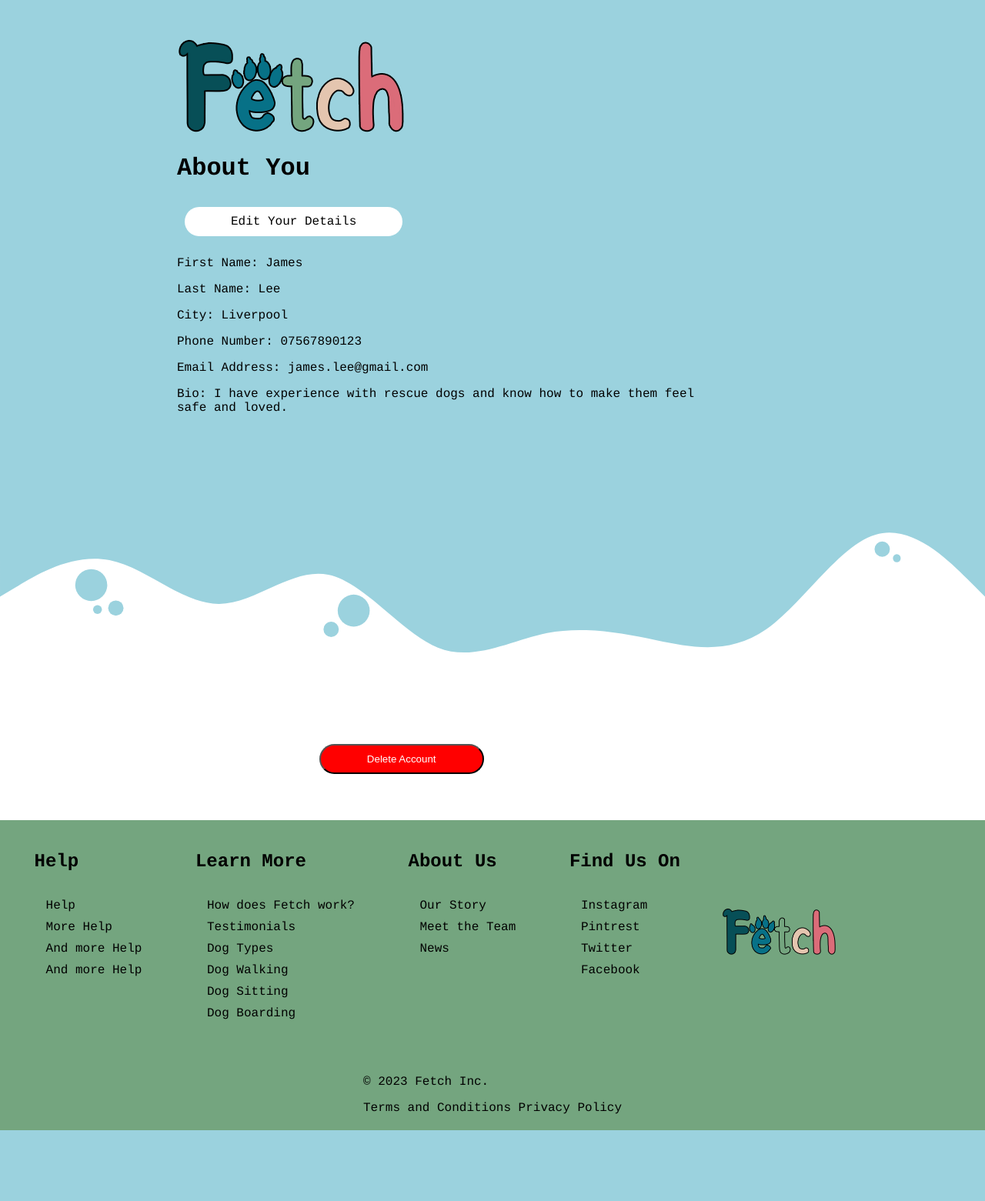
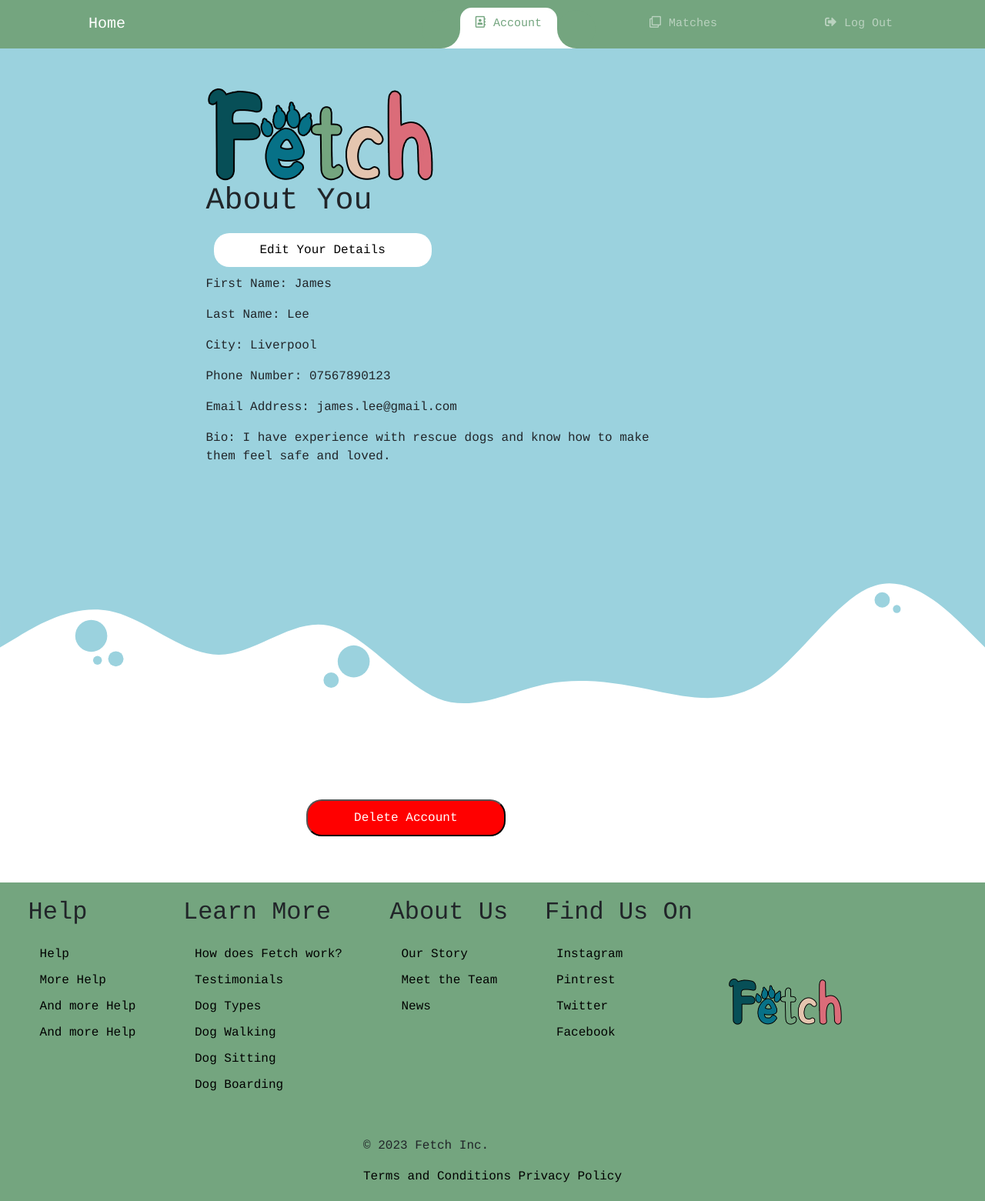
Before and after one commit to aleighdavidson/PetSittingWebsite, a Flask app: page /account/1 in a window 1280 px wide. Shown: the whole page at 77% size. Before the commit the page ends 1469 px from the top, so only its background shows below. Run offline with Flask 3, Linux system fonts and the light colour scheme; data comes from the database, SQL or seed files in the repository; parts of the project's set-up code (start-up, migrations or seed data) failed here and were passed over; some libraries are stand-ins or nearby versions.

Commit message:
Added navbar - needs onclick functionality - and changed owner matches page

```diff
--- a/FetchApp/application/routes.py
+++ b/FetchApp/application/routes.py
@@ -125,7 +125,8 @@ def edit_dog(id):
 def matches(type_id):
     # retrieve all dogs of the specified dog type
     dog = service.match_dog(type_id)
-    return render_template('matches.html', dog=dog)
+    user = service.get_account_details(type_id)
+    return render_template('matches.html', dog=dog, user=user)
 
 
 # route display dog profile
--- /dev/null
+++ b/FetchApp/application/static/navbar.css
@@ -0,0 +1,168 @@
+body {
+	margin: 0;
+	padding: 0;
+	font-family: var(--font);
+	font-size: 16px;
+}
+* {
+  margin: 0;
+  padding: 0;
+}
+i {
+  margin-right: 10px;
+}
+/*----------bootstrap-navbar-css------------*/
+.navbar-logo {
+  padding: 15px;
+  color: #fff;
+  margin-left: 100px;
+}
+.navbar-mainbg {
+  background-color: #74A57F;
+  padding: 0px;
+}
+#navbarSupportedContent {
+  overflow: hidden;
+  position: relative;
+}
+#navbarSupportedContent ul {
+  padding: 0px;
+  margin: 0px;
+}
+#navbarSupportedContent ul li a i {
+  margin-right: 10px;
+}
+#navbarSupportedContent li {
+  list-style-type: none;
+  float: left;
+  margin-right: 100px;
+}
+#navbarSupportedContent ul li a {
+  color: rgba(255, 255, 255, 0.5);
+  text-decoration: none;
+  font-size: 15px;
+  display: block;
+  padding: 20px 20px;
+  transition-duration: 0.6s;
+  transition-timing-function: cubic-bezier(0.68, -0.55, 0.265, 1.55);
+  position: relative;
+}
+#navbarSupportedContent > ul > li.active > a {
+  color: #74A57F;
+  background-color: transparent;
+  transition: all 0.7s;
+}
+#navbarSupportedContent a:not(:only-child):after {
+  content: "\f105";
+  position: absolute;
+  right: 20px;
+  top: 10px;
+  font-size: 14px;
+  font-family: "Font Awesome 5 Free";
+  display: inline-block;
+  padding-right: 3px;
+  vertical-align: middle;
+  font-weight: 900;
+  transition: 0.5s;
+}
+#navbarSupportedContent .active > a:not(:only-child):after {
+  transform: rotate(90deg);
+}
+.hori-selector {
+  display: inline-block;
+  position: absolute;
+  height: 100%;
+  top: 0px;
+  left: 0px;
+  transition-duration: 0.6s;
+  transition-timing-function: cubic-bezier(0.68, -0.55, 0.265, 1.55);
+  background-color: #fff;
+  border-top-left-radius: 15px;
+  border-top-right-radius: 15px;
+  margin-top: 10px;
+}
+.hori-selector .right,
+.hori-selector .left {
+  position: absolute;
+  width: 25px;
+  height: 25px;
+  background-color: #fff;
+  bottom: 10px;
+}
+.hori-selector .right {
+  right: -25px;
+}
+.hori-selector .left {
+  left: -25px;
+}
+.hori-selector .right:before,
+.hori-selector .left:before {
+  content: "";
+  position: absolute;
+  width: 50px;
+  height: 50px;
+  border-radius: 50%;
+  background-color: #74A57F;
+}
+.hori-selector .right:before {
+  bottom: 0;
+  right: -25px;
+}
+.hori-selector .left:before {
+  bottom: 0;
+  left: -25px;
+}
+
+@media (min-width: 992px) {
+  .navbar-expand-custom {
+    -ms-flex-flow: row nowrap;
+    flex-flow: row nowrap;
+    -ms-flex-pack: start;
+    justify-content: flex-start;
+  }
+  .navbar-expand-custom .navbar-nav {
+    -ms-flex-direction: row;
+    flex-direction: row;
+  }
+  .navbar-expand-custom .navbar-toggler {
+    display: none;
+  }
+  .navbar-expand-custom .navbar-collapse {
+    display: -ms-flexbox !important;
+    display: flex !important;
+    -ms-flex-preferred-size: auto;
+    flex-basis: auto;
+  }
+}
+
+@media (max-width: 991px) {
+  #navbarSupportedContent ul li a {
+    padding: 12px 30px;
+  }
+  .hori-selector {
+    margin-top: 0px;
+    margin-left: 10px;
+    border-radius: 0;
+    border-top-left-radius: 25px;
+    border-bottom-left-radius: 25px;
+  }
+  .hori-selector .left,
+  .hori-selector .right {
+    right: 10px;
+  }
+  .hori-selector .left {
+    top: -25px;
+    left: auto;
+  }
+  .hori-selector .right {
+    bottom: -25px;
+  }
+  .hori-selector .left:before {
+    left: -25px;
+    top: -25px;
+  }
+  .hori-selector .right:before {
+    bottom: -25px;
+    left: -25px;
+  }
+}
--- /dev/null
+++ b/FetchApp/application/static/navbar.js
@@ -0,0 +1,86 @@
+// ---------Responsive-navbar-active-animation-----------
+function test() {
+  var tabsNewAnim = $("#navbarSupportedContent");
+  var selectorNewAnim = $("#navbarSupportedContent").find("li").length;
+  var activeItemNewAnim = tabsNewAnim.find(".active");
+  var activeWidthNewAnimHeight = activeItemNewAnim.innerHeight();
+  var activeWidthNewAnimWidth = activeItemNewAnim.innerWidth();
+  var itemPosNewAnimTop = activeItemNewAnim.position();
+  var itemPosNewAnimLeft = activeItemNewAnim.position();
+  $(".hori-selector").css({
+    top: itemPosNewAnimTop.top + "px",
+    left: itemPosNewAnimLeft.left + "px",
+    height: activeWidthNewAnimHeight + "px",
+    width: activeWidthNewAnimWidth + "px"
+  });
+  $("#navbarSupportedContent").on("click", "li", function (e) {
+    $("#navbarSupportedContent ul li").removeClass("active");
+    $(this).addClass("active");
+    var activeWidthNewAnimHeight = $(this).innerHeight();
+    var activeWidthNewAnimWidth = $(this).innerWidth();
+    var itemPosNewAnimTop = $(this).position();
+    var itemPosNewAnimLeft = $(this).position();
+    $(".hori-selector").css({
+      top: itemPosNewAnimTop.top + "px",
+      left: itemPosNewAnimLeft.left + "px",
+      height: activeWidthNewAnimHeight + "px",
+      width: activeWidthNewAnimWidth + "px"
+    });
+  });
+}
+$(document).ready(function () {
+  setTimeout(function () {
+    test();
+  });
+});
+$(window).on("resize", function () {
+  setTimeout(function () {
+    test();
+  }, 500);
+});
+$(".navbar-toggler").click(function () {
+  $(".navbar-collapse").slideToggle(300);
+  setTimeout(function () {
+    test();
+  });
+});
+
+// --------------add active class-on another-page move----------
+jQuery(document).ready(function ($) {
+  // Get current path and find target link
+  var path = window.location.pathname.split("/").pop();
+
+  // Account for home page with empty path
+  if (path == "") {
+    path = "index.html";
+  }
+
+  var target = $('#navbarSupportedContent ul li a[href="' + path + '"]');
+  // Add active class to target link
+  target.parent().addClass("active");
+});
+
+// Add active class on another page linked
+// ==========================================
+// $(window).on('load',function () {
+//     var current = location.pathname;
+//     console.log(current);
+//     $('#navbarSupportedContent ul li a').each(function(){
+//         var $this = $(this);
+//         // if the current path is like this link, make it active
+//         if($this.attr('href').indexOf(current) !== -1){
+//             $this.parent().addClass('active');
+//             $this.parents('.menu-submenu').addClass('show-dropdown');
+//             $this.parents('.menu-submenu').parent().addClass('active');
+//         }else{
+//             $this.parent().removeClass('active');
+//         }
+//     })
+// });
+
+function redirectUserAccount(id){
+window.location.href = 'http://127.0.0.1:5000/account/'+ id;
+}
+function redirectUserMatches(id){
+window.location.href = 'http://127.0.0.1:5000/matches/'+ id;
+}
--- a/FetchApp/application/templates/account.html
+++ b/FetchApp/application/templates/account.html
@@ -1,5 +1,30 @@
 {% extends "layout.html" %}
 {% block body_content %}
+
+<nav class="navbar navbar-expand-custom navbar-mainbg">
+  <a class="navbar-brand navbar-logo" href="http://127.0.0.1:5000/">Home</a>
+  <button class="navbar-toggler" type="button" aria-controls="navbarSupportedContent" aria-expanded="false" aria-label="Toggle navigation">
+    <i class="fas fa-bars text-white"></i>
+  </button>
+  <div class="collapse navbar-collapse" id="navbarSupportedContent">
+    <ul class="navbar-nav ml-auto">
+      <div class="hori-selector">
+        <div class="left"></div>
+        <div class="right"></div>
+      </div>
+      <li class="nav-item active">
+        <a class="nav-link" href="javascript:void(0);" onclick="redirectUserAccount({{user.id}})"><i class="far fa-address-book"></i>Account</a>
+      </li>
+      <li class="nav-item">
+        <a class="nav-link" href="javascript:void(0);" onclick="redirectUserMatches({{user.id}})"><i class="far fa-clone"></i>Matches</a>
+      </li>
+      <li class="nav-item">
+        <a class="nav-link" href="javascript:void(0);"><i class="fas fa-sign-out-alt"></i>Log Out</a>
+      </li>
+    </ul>
+  </div>
+</nav>
+
 <div class="heroGridContainer">
 		<div id="heroColorBackground"></div>
 		<img id="heroBackground" src="/static/images/wave.svg">
--- a/FetchApp/application/templates/layout.html
+++ b/FetchApp/application/templates/layout.html
@@ -5,6 +5,13 @@
     <meta http-equiv="X-UA-Compatible" content="IE=edge">
 	<meta name="viewport" content="width=device-width, initial-scale=1.0">
     <title> {{pageTitle}} </title>
+    <link rel="stylesheet" href="https://cdn.jsdelivr.net/npm/bootstrap@4.6.1/dist/css/bootstrap.min.css" integrity="sha384-zCbKRCUGaJDkqS1kPbPd7TveP5iyJE0EjAuZQTgFLD2ylzuqKfdKlfG/eSrtxUkn" crossorigin="anonymous">
+    <link rel="stylesheet" href="https://cdnjs.cloudflare.com/ajax/libs/font-awesome/5.10.2/css/all.css" integrity="sha384-Ex0vLvgbKZTFlqEetkjk2iUgM+H5udpQKFKjBoGFwPaHRGhiWyVI6jLz/3fBm5ht" crossorigin="anonymous">
+    <script src="https://code.jquery.com/jquery-3.4.1.min.js" integrity="sha384-vk5WoKIaW/vJyUAd9n/wmopsmNhiy+L2Z+SBxGYnUkunIxVxAv/UtMOhba/xskxh" crossorigin="anonymous"></script>
+    <script src="https://cdn.jsdelivr.net/npm/popper.js@1.16.1/dist/umd/popper.min.js" integrity="sha384-9/reFTGAW83EW2RDu2S0VKaIzap3H66lZH81PoYlFhbGU+6BZp6G7niu735Sk7lN" crossorigin="anonymous"></script>
+    <script src="https://cdn.jsdelivr.net/npm/bootstrap@4.6.1/dist/js/bootstrap.min.js" integrity="sha384-VHvPCCyXqtD5DqJeNxl2dtTyhF78xXNXdkwX1CZeRusQfRKp+tA7hAShOK/B/fQ2" crossorigin="anonymous"></script>
+    <link rel="stylesheet" href="{{ url_for('static', filename='navbar.css') }}">
+    <script src="{{url_for('static', filename='navbar.js') }}"></script>
     <link rel="stylesheet" href="{{ url_for('static', filename='styles.css') }}">
     <link rel="stylesheet" href="{{ url_for('static', filename='index.css') }}">
     <link rel="stylesheet" href="{{ url_for('static', filename='signup.css') }}">
```
Also changed, not shown: FetchApp/application/static/carousel.css (+18 -12 lines), FetchApp/application/templates/matches.html (+36 -5 lines).
